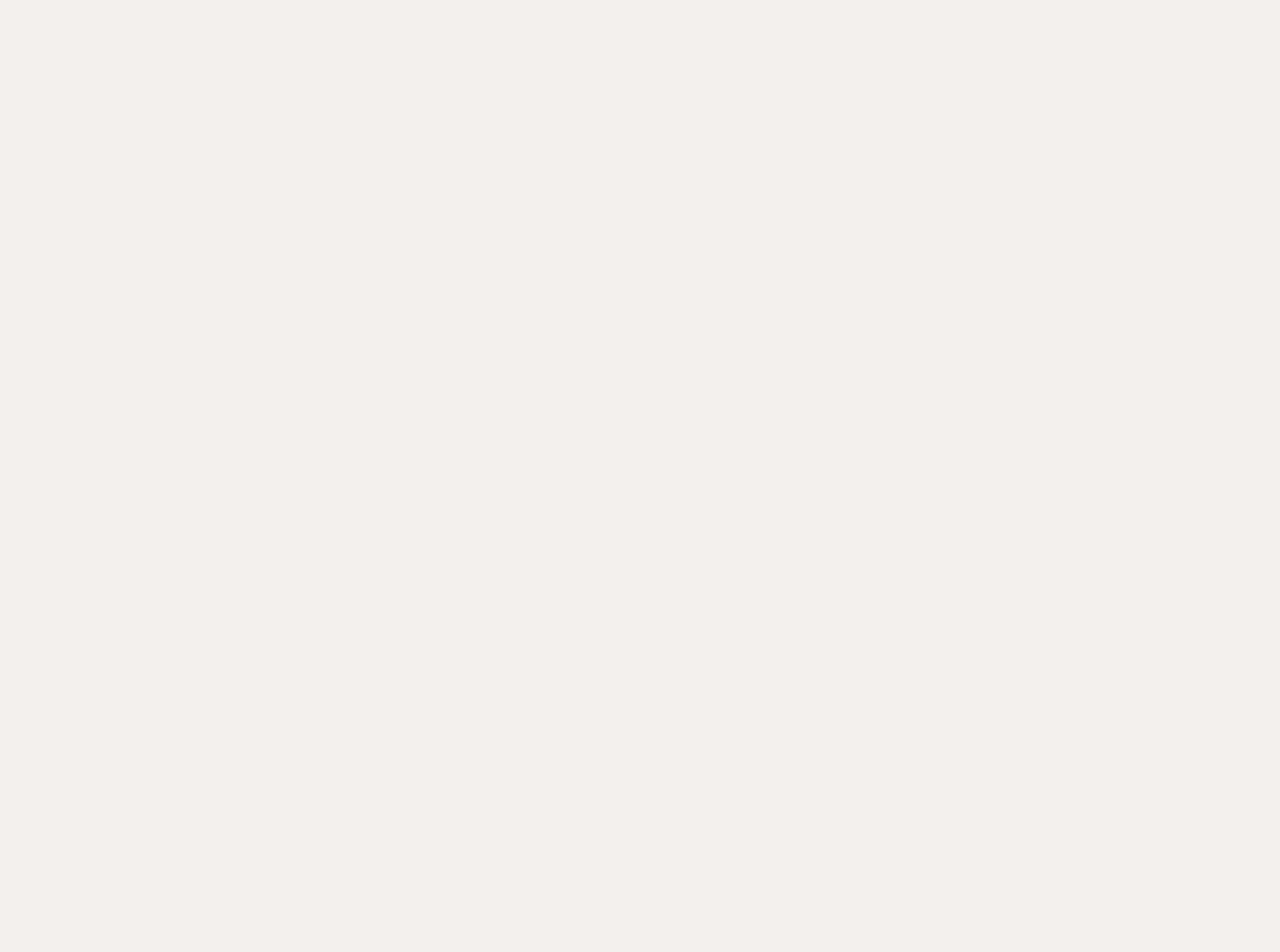
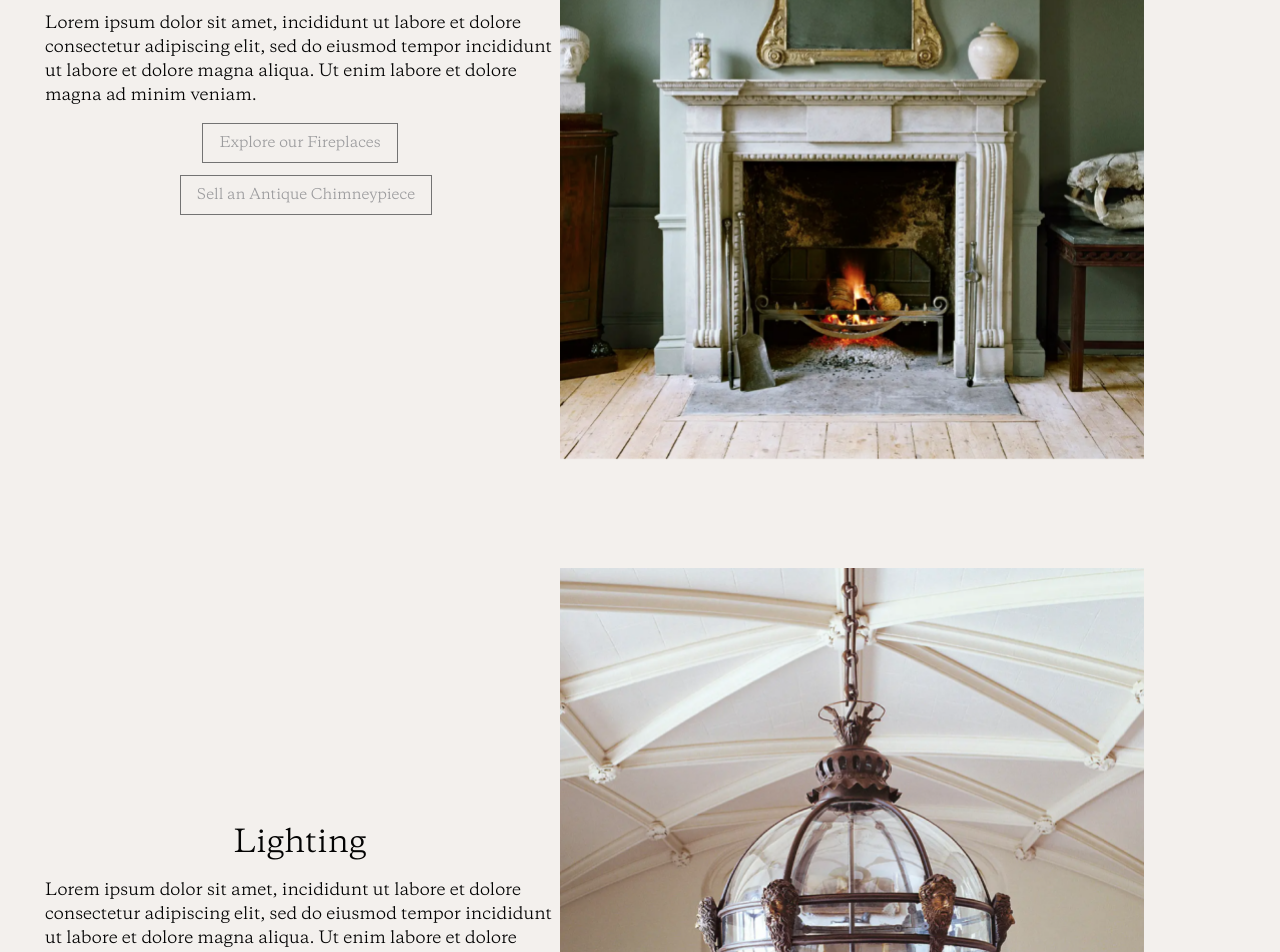
Before and after one commit to purohitdheeraj/jamb-web, a Next.js app: page / in a window 1280 px wide. Shown: the part 1200-2152 px from the top of the page. Before the commit the page ends 817 px from the top, so only its background shows below. Built offline with nearby package versions, Linux system fonts and the light colour scheme.

Commit message:
add featured products

```diff
--- a/src/app/page.tsx
+++ b/src/app/page.tsx
@@ -1,4 +1,6 @@
 'use client';
+import FeatureProducts from "@/components/feature-products";
+import Featured from "@/components/featured";
 import Hero from "@/components/hero";
 import Navbar from "@/components/navbar";
 
@@ -9,6 +11,7 @@ export default function Home() {
       <Navbar/>
       <div className="px-10">
       <Hero/>
+      <FeatureProducts/>
       </div>
     </>
   );
--- /dev/null
+++ b/src/components/feature-products.tsx
@@ -0,0 +1,42 @@
+'use client';
+import Featured from "./featured";
+
+
+const FeatureProducts = () => {
+  return (
+    <>
+    <Featured
+    title="Fireplaces"
+    description="Lorem ipsum dolor sit amet, incididunt ut labore et dolore consectetur adipiscing elit, sed do eiusmod tempor incididunt ut labore et dolore magna aliqua. Ut enim labore et dolore magna ad minim veniam."
+    buttons={[
+      { label: 'Explore our Fireplaces', variant: 'outline', onClick: () => console.log('Explore clicked') },
+      { label: 'Sell an Antique Chimneypiece', variant: 'outline', onClick: () => console.log('Sell clicked') },
+    ]}
+    image={{
+      src: '/assets/fireplaces.png',
+      alt: 'fireplaces',
+      width: 584,
+      height: 734,
+    }}
+  />
+
+
+<Featured
+    title="Lighting"
+    description="Lorem ipsum dolor sit amet, incididunt ut labore et dolore consectetur adipiscing elit, sed do eiusmod tempor incididunt ut labore et dolore magna aliqua. Ut enim labore et dolore magna ad minim veniam."
+    buttons={[
+      { label: 'Explore our Lighting', variant: 'outline', onClick: () => console.log('Explore clicked') },
+    ]}
+    image={{
+      src: '/assets/lighting.png',
+      alt: 'fireplaces',
+      width: 584,
+      height: 734,
+    }}
+  />
+
+  </>
+  )
+}
+
+export default FeatureProducts
--- /dev/null
+++ b/src/components/featured.tsx
@@ -0,0 +1,60 @@
+'use client';
+import React, { ReactNode } from 'react';
+import { Button } from './ui/button';
+import Image from 'next/image';
+
+interface ButtonProps {
+  label: string;
+  variant?: 'link' | 'default' | 'destructive' | 'outline' | 'secondary' | 'ghost' | null;
+  onClick?: () => void;
+}
+
+interface FeaturedProps {
+  title: string;
+  description: string;
+  buttons: ButtonProps[];
+  image: {
+    src: string;
+    alt: string;
+    width: number;
+    height: number;
+  };
+}
+
+const Featured: React.FC<FeaturedProps> = ({ title, description, buttons, image }) => {
+  return (
+    <div className="flex items-center justify-between mt-24 flex-wrap space-y-3">
+      <div className="max-w-[510px] text-center mx-auto space-y-4">
+        <h2 className="text-3xl font-semibold">{title}</h2>
+        <p className="text-left leading-6">{description}</p>
+
+        <div className=" flex xl:flex-col gap-y-3 flex-wrap justify-center space-x-3 items-center  text-secondary-foreground">
+          {buttons.map((button, index) => (
+            <Button
+              key={index}
+              className="font-semibold"
+              variant={button.variant || 'outline'}
+              onClick={button.onClick}
+            >
+              {button.label}
+            </Button>
+          ))}
+        </div>
+      </div>
+
+      <div className=" xl:max-w-[584px] w-full xl:mr-24">
+        <Image
+          src={image.src}
+          alt={image.alt}
+          layout="responsive"
+          width={image.width}
+          height={image.height}
+          loading="lazy"
+          className="w-full h-full"
+        />
+      </div>
+    </div>
+  );
+};
+
+export default Featured;
--- a/src/components/hero.tsx
+++ b/src/components/hero.tsx
@@ -12,6 +12,7 @@ const Hero = () => {
   layout="responsive"
   width={1436}
   height={768}
+  loading="lazy"
   className="block w-full max-h-[768px] min-h-[320px] object-cover"
 />
 
--- a/src/components/ui/button.tsx
+++ b/src/components/ui/button.tsx
@@ -5,7 +5,7 @@ import { cva, type VariantProps } from "class-variance-authority"
 import { cn } from "@/lib/utils"
 
 const buttonVariants = cva(
-  "inline-flex items-center justify-center gap-2 whitespace-nowrap rounded-md text-sm font-medium ring-offset-background transition-colors focus-visible:outline-none focus-visible:ring-2 focus-visible:ring-ring focus-visible:ring-offset-2 disabled:pointer-events-none disabled:opacity-50 [&_svg]:pointer-events-none [&_svg]:size-4 [&_svg]:shrink-0",
+  "inline-flex items-center justify-center gap-2 whitespace-nowrap text-sm font-medium ring-offset-background transition-colors focus-visible:outline-none focus-visible:ring-2 focus-visible:ring-ring focus-visible:ring-offset-2 disabled:pointer-events-none disabled:opacity-50 [&_svg]:pointer-events-none [&_svg]:size-4 [&_svg]:shrink-0",
   {
     variants: {
       variant: {
@@ -13,7 +13,7 @@ const buttonVariants = cva(
         destructive:
           "bg-destructive text-destructive-foreground hover:bg-destructive/90",
         outline:
-          "border border-input bg-background hover:bg-accent hover:text-accent-foreground",
+          "border  bg-background hover:bg-accent hover:text-accent-foreground",
         secondary:
           "bg-secondary text-secondary-foreground hover:bg-secondary/80",
         ghost: "hover:bg-accent hover:text-accent-foreground",
```
